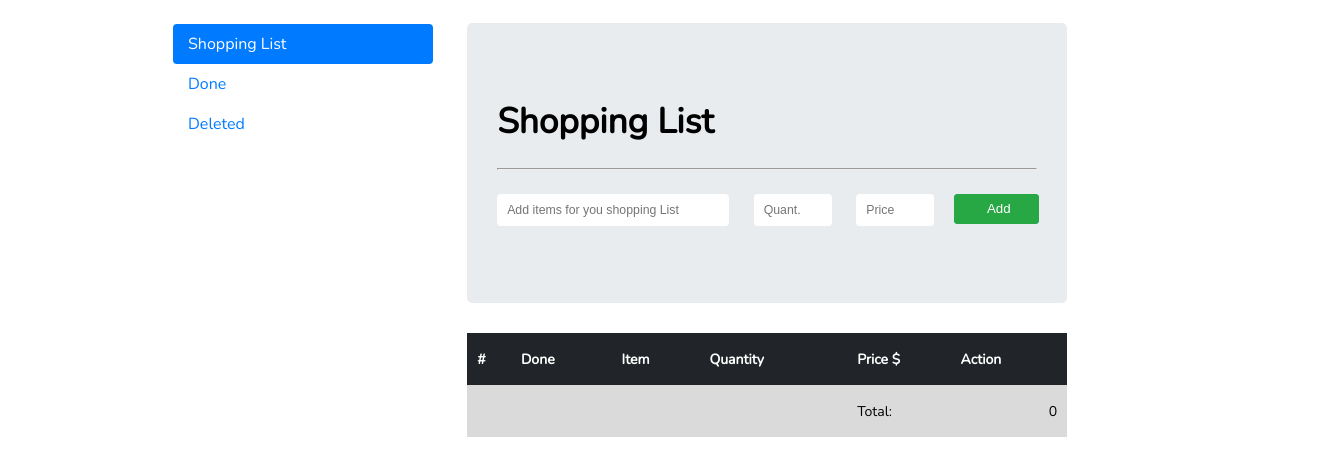
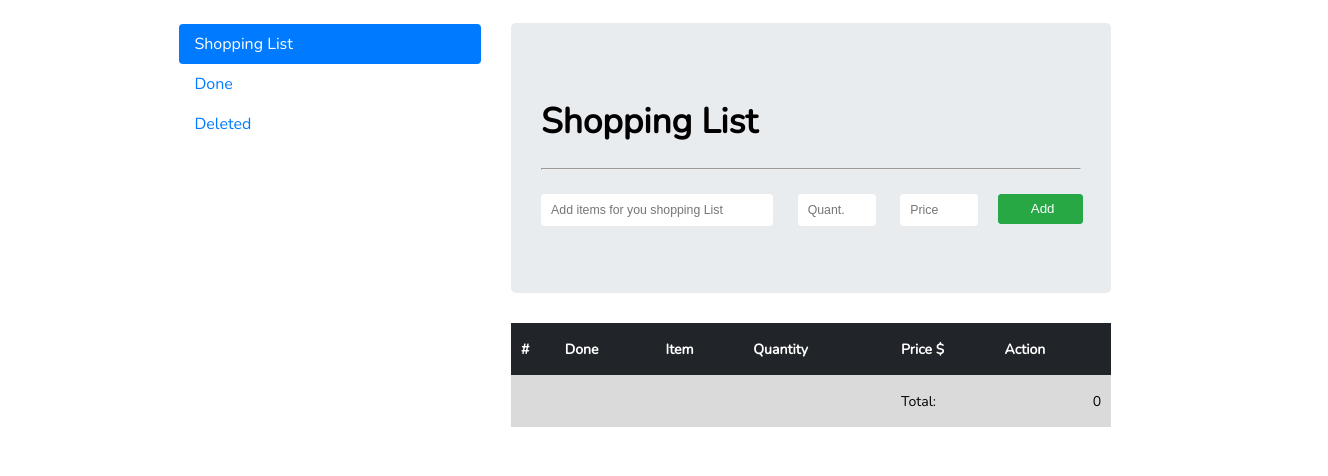
Before and after one commit to 666stan666/Shop, a plain HTML site: page index.html in a window 1280 px wide. Shown: the whole page, 1328 px wide, since content can reach past the window. Drawn offline with nearby package versions, Linux system fonts and the light colour scheme.

Commit message:
Add files via upload

```diff
--- a/main.js
+++ b/main.js
@@ -1,7 +1,7 @@
 const addButton = document.querySelector(".add");
 const updateButton = document.querySelector(".update");
-const table = document.querySelector('table');
-const menu = document.querySelector(".menu")
+const table = document.querySelector("table");
+const menu = document.querySelector(".menu");
 const h = document.querySelector("h1");
 const hr = document.querySelector("hr");
 const title = document.querySelector(".title");
@@ -32,16 +32,17 @@ let restoreDelList = JSON.parse(localStorage.getItem("delList"));
 let restoreDoneList = JSON.parse(localStorage.getItem("doneList"));
 
 
-if (localStorage.getItem('shoppingList') !== null) {
+if (localStorage.getItem("shoppingList") !== null) {
   shoppingList = restoreShoppingList;
   fillTable(shoppingList);
+  countTotal(shoppingList);
 }
 
-if (localStorage.getItem('delList') !== null) {
+if (localStorage.getItem("delList") !== null) {
   delList = restoreDelList;
 }
 
-if (localStorage.getItem('doneList') !== null) {
+if (localStorage.getItem("doneList") !== null) {
   doneList = restoreDoneList;
 }
 
@@ -50,7 +51,6 @@ function createSection() {
   const th = document.querySelectorAll("th");
   table.appendChild(tr);
   tr.classList.add("newTr");
-
   for (let i = 0; i < th.length; i++) {
     let td = document.createElement("td");
     tr.appendChild(td);
@@ -60,11 +60,11 @@ function createSection() {
   input.setAttribute("type", "checkbox");
   input.classList.add("checkbox");
   tr.cells[1].appendChild(input);
+
   if (currentTable == "done" || currentTable == "deleted") {
     input.checked = true;
     input.classList.toggle("checkbox");
   }
-
 
   if (currentTable == "list") {
     const editButton = document.createElement("button");
@@ -77,9 +77,10 @@ function createSection() {
   const delButton = document.createElement("button");
   delButton.setAttribute("type", "button");
   delButton.innerHTML = ("×");
-  if (currentTable == 'done') {
+
+  if (currentTable == "done") {
     delButton.classList.add("remove-done");
-  } else if (currentTable == 'deleted') {
+  } else if (currentTable == "deleted") {
     delButton.classList.add("remove-del");
   } else {
     delButton.classList.add("delete-button");
@@ -104,6 +105,7 @@ function clickMenuButtons(event) {
   let a = document.querySelectorAll("a");
   for (let i = 0; i < a.length; i++) {
     let link = a[i];
+
       if (link != elem) {
        link.classList.remove("hover");
       }
@@ -113,12 +115,13 @@ function clickMenuButtons(event) {
 
 function showShoppingList() {
 
-  currentTable = 'list'
+  currentTable = "list";
   h.innerHTML = "Shopping List";
   hr.style.visibility = "";
   fields.style.visibility = "";
-  title.style.height = "220px";
+  title.style.height = "270px";
   deleteBody();
+
   if (shoppingList.length > 0) {
     fillTable(shoppingList);
   }
@@ -128,12 +131,13 @@ function showShoppingList() {
 
 function showDeletedList() {
 
-  currentTable = 'deleted';
+  currentTable = "deleted";
   h.innerHTML = "Deleted Items";
   hr.style.visibility = "hidden";
   fields.style.visibility = "hidden";
-  title.style.height = "120px";
+  title.style.height = "180px";
   deleteBody();
+
   if (delList.length > 0) {
     fillTable(delList);
     const editButton = document.querySelectorAll(".edit-button");
@@ -151,12 +155,13 @@ function showDeletedList() {
 }
 
 function showDoneList() {
-  currentTable = 'done';
+  currentTable = "done";
   h.innerHTML = "Done Items";
   hr.style.visibility = "hidden";
   fields.style.visibility = "hidden";
-  title.style.height = "120px";
+  title.style.height = "180px";
   deleteBody();
+
   if (doneList.length > 0) {
     fillTable(doneList);
     const editButton = document.querySelectorAll(".edit-button");
@@ -178,6 +183,7 @@ function showDoneList() {
 function clickDelete(event) {
   let elem = event.target.parentNode.parentNode;
   let index = elem.firstChild.innerHTML - 1;
+
   if(!event.target.classList.contains("remove-done") && !event.target.classList.contains("remove-del")) {
     return;
   } else if(event.target.classList.contains("remove-done")) {
@@ -205,6 +211,7 @@ function clickButtons(event) {
   let el = event.target.parentNode;
   let el1 = el.parentNode;
   let index = el1.firstChild.innerHTML - 1;
+
   if (!event.target.classList.contains("delete-button") && !event.target.classList.contains("edit-button")
   	&& !event.target.classList.contains("checkbox")) {
     return;
@@ -220,18 +227,21 @@ function clickButtons(event) {
     fillTable(shoppingList);
     itemsField.value = quantField.value = priceField.value = null;
     updateButton.style.display = "none";
-    addButton.style.display = 'inline';
+    addButton.style.display = "inline";
 	} else if (event.target.classList.contains("edit-button")) {
     for (let i = 0; i < table.rows.length; i++) {
       const row = table.rows[i];
       if (row != el1) {
-        row.style.backgroundColor = '';
+        row.style.backgroundColor = "";
       } else {
         row.cells[1].children[0].checked = true;
       }
     }
+      itemsField.style.color = "#212529";
+      quantField.style.color = "#212529";
+      priceField.style.color = "#212529";
       el1.style.backgroundColor = "#abdde5";
-      updateButton.style.display = 'inline';
+      updateButton.style.display = "inline";
       addButton.style.display = "none";
       updateItemIndex = index;
       itemsField.value = shoppingList[index].item;
@@ -249,7 +259,8 @@ function clickButtons(event) {
       deleteBody();
       fillTable(shoppingList);
       updateButton.style.display = "none";
-      addButton.style.display = 'inline';
+      addButton.style.display = "inline";
+      itemsField.value = quantField.value = priceField.value = null;
     } else {
       return;
     }
@@ -282,11 +293,12 @@ function addItems() {
     "quantity": "",
     "price": ""
   };
-  if (!isNumeric(priceField.value))  {
+
+  if (!itemsField.value || !quantField.value ||!priceField.value) {
+    alert("Some fields not filled");
+    return;
+  } else if (!isNumeric(priceField.value))  {
     alert("Price value is not a number");
-    return;
-  } else if (!itemsField.value || !quantField.value ||!priceField.value) {
-    alert("Some fields not filled");
     return;
   } else {
     itemNew.item = itemsField.value;
@@ -314,7 +326,7 @@ function fillTable(arr) {
 
 function deleteBody() {
   const el = document.querySelectorAll(".newTr");
-  for (var i = 0; i < el.length; i++) {
+  for (let i = 0; i < el.length; i++) {
   	el[i].remove();
   }
 }
--- a/style.css
+++ b/style.css
@@ -12,8 +12,9 @@ a {
 
 
 table {
+	width: 600px;
 	border-spacing: 0;
-	width: 600px;
+	min-width: 600px;
 	margin-top: 30px;
 	font-size: 0.8em;
 }
@@ -56,36 +57,40 @@ table td:nth-last-child(1) {
 }
 
 .row {
-	width: 1200px;
+    display: flex;
+	flex-direction: row;
+	justify-content: center;
+	align-items: flex-start;
+	margin: 0 auto;
+	width: 80%;
+	height: 50%:;
 	font-family: 'Nunito', sans-serif;
-	margin: auto;
-	margin-left: 120px;
-	display: inline-block;
-	position: absolute;
 }
 
 .container {
-	display: inline-block;
-	position: relative;
+	display: flex;
+	flex-direction: column;
+	justify-content: center;
+	align-items: flex-start;
 	margin-left: 30px;
 	margin-top: 15px;
-	width: 600px;
-	vertical-align: top;
-
+    width: 650px;
 }
 
 .menu {
 	height: 220px;
+	width: 350px;
+	min-width: 180px;
 	padding-left: 5px;
 	display: inline-block;
-	width: 300px;
-	position: relative;
 	vertical-align: top;
 }
 
 .title {
+	width: 600px;
+	box-sizing: border-box;
 	background: #e9ecef;
-	height: 220px;
+	height: 270px;
 	font-size: 110%;
 	border-radius: 5px;
 	padding: 50px 30px 10px 30px;
@@ -100,8 +105,6 @@ table td:nth-last-child(1) {
 	color: #878787;
 	border: none;
 }
-
-
 
 .item {
 	color: #007bff;
```
